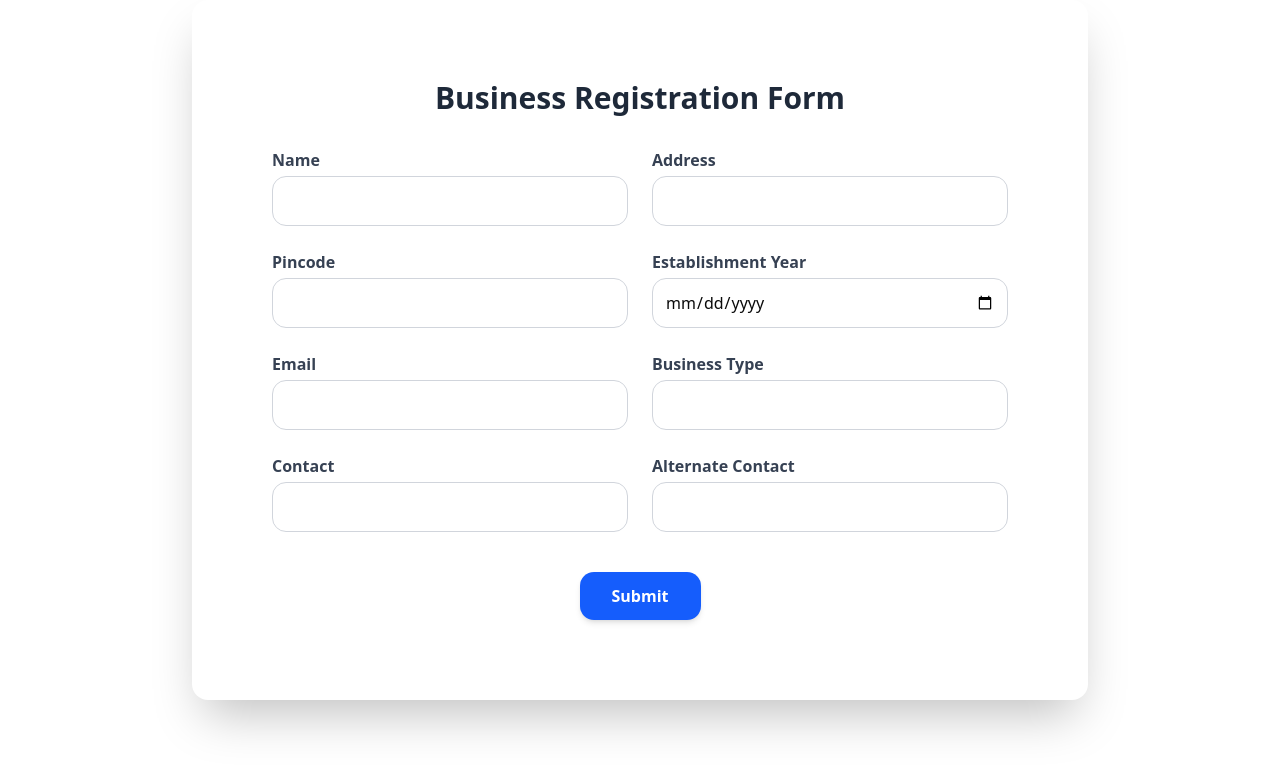
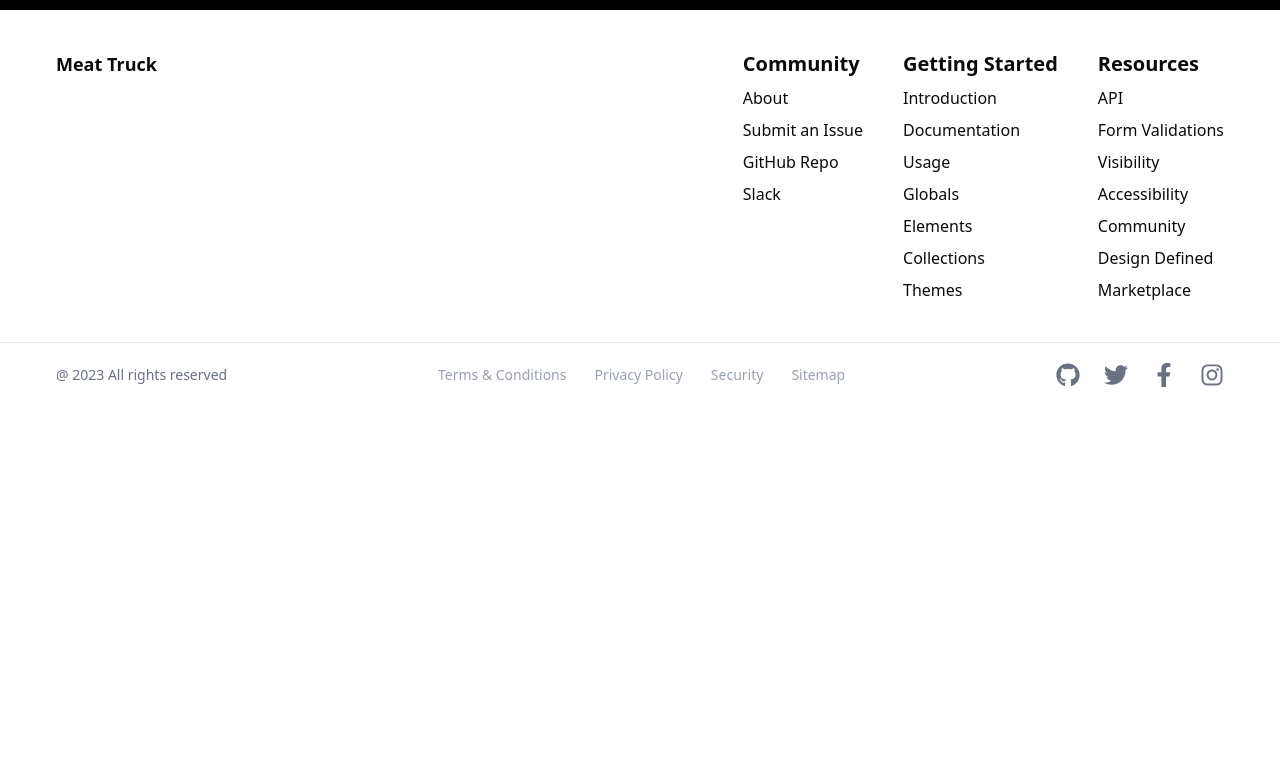
Before and after one commit to AKASH-GPT-1678/B2B-Meat-Web, a Next.js app in the folder frontend/: page /testing in a window 1280 px wide. Shown: the top 772 px of the page. Built offline with nearby package versions, Linux system fonts and the light colour scheme; no server answers; a web font is replaced by a local one.

Commit message:
added footer

```diff
--- /dev/null
+++ b/frontend/src/app/Components/Footer.tsx
@@ -0,0 +1,84 @@
+import React from 'react';
+import { FaGithub } from "react-icons/fa";
+import { FaTwitter } from "react-icons/fa";
+import { FaFacebookF } from "react-icons/fa";
+import { FaInstagram } from "react-icons/fa";
+const Footer = () => {
+    return (
+        <footer className="bg-white">
+
+            <div className="w-full h-[10px] bg-black"></div>
+
+
+            <div className="flex flex-col lg:flex-row justify-between px-10 lg:px-14 py-10">
+
+
+                <div>
+                    <p className="font-bold text-lg">Meat Truck</p>
+                </div>
+
+
+                <div className="flex flex-col md:flex-row gap-10 mt-6 lg:mt-0">
+
+                    <ul className="space-y-2 cursor-pointer">
+                        <li className="font-semibold text-xl">Community</li>
+                        <li>About</li>
+                        <li>Submit an Issue</li>
+                        <li>GitHub Repo</li>
+                        <li>Slack</li>
+                    </ul>
+
+                    <ul className="space-y-2 cursor-pointer">
+                        <li className="font-semibold text-xl">Getting Started</li>
+                        <li>Introduction</li>
+                        <li>Documentation</li>
+                        <li>Usage</li>
+                        <li>Globals</li>
+                        <li>Elements</li>
+                        <li>Collections</li>
+                        <li>Themes</li>
+                    </ul>
+
+
+                    <ul className="space-y-2 cursor-pointer">
+                        <li className="font-semibold text-xl">Resources</li>
+                        <li>API</li>
+                        <li>Form Validations</li>
+                        <li>Visibility</li>
+                        <li>Accessibility</li>
+                        <li>Community</li>
+                        <li>Design Defined</li>
+                        <li>Marketplace</li>
+                    </ul>
+                </div>
+            </div>
+
+
+            <div className="flex flex-col lg:flex-row justify-between items-center lg:px-14 py-5 border-t border-gray-200">
+
+
+                <div>
+                    <p className="text-gray-500 text-sm">@ 2023 All rights reserved</p>
+                </div>
+
+
+                <div className="flex flex-wrap justify-center space-x-7 text-sm font-medium text-gray-400 mt-4 lg:mt-0">
+                    <p>Terms & Conditions</p>
+                    <p>Privacy Policy</p>
+                    <p>Security</p>
+                    <p>Sitemap</p>
+                </div>
+
+
+                <div className="flex justify-center gap-6 mt-4 lg:mt-0 text-gray-500">
+                    <FaGithub size={24} />
+                    <FaTwitter size={24} />
+                    <FaFacebookF size={24} />
+                    <FaInstagram size={24} />
+                </div>
+            </div>
+        </footer>
+    )
+}
+
+export default Footer
--- a/frontend/src/app/page.tsx
+++ b/frontend/src/app/page.tsx
@@ -9,6 +9,7 @@ import { setisLoggedIn, setUserSeller } from "./Components/redux-persit";
 import React from "react";
 
 import { DisplayProd, Product } from "./Components/DisplayProd";
+import Footer from "./Components/Footer";
 export default function Home() {
   const data = useSession();
   const [products, setProducts] = React.useState<Product[]>([]);
@@ -128,6 +129,10 @@ export default function Home() {
           ))
         }
       </div>
+      <div className="mt-10">
+
+        <Footer/>
+      </div>
 
 
 
--- a/frontend/src/app/testing/page.tsx
+++ b/frontend/src/app/testing/page.tsx
@@ -1,12 +1,13 @@
 "use client";
 import React from 'react'
 import { Sellerform } from '../Components/Sellerform'
+import Footer from '../Components/Footer';
 
 
 const page = () => {
   return (
     <div className=''>
-      <Sellerform/>
+     <Footer/>
 
 
 
```
Also changed, not shown: frontend/assets/trucklogo.png (added), 1 other file (tests, documents, lock files or other folders).
